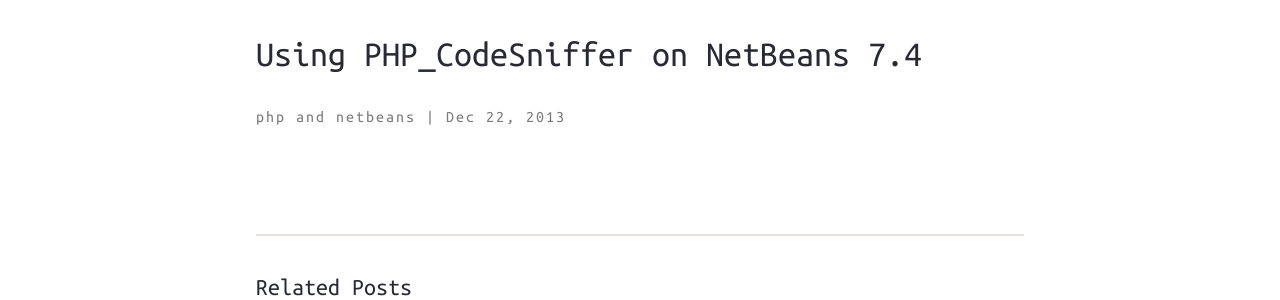
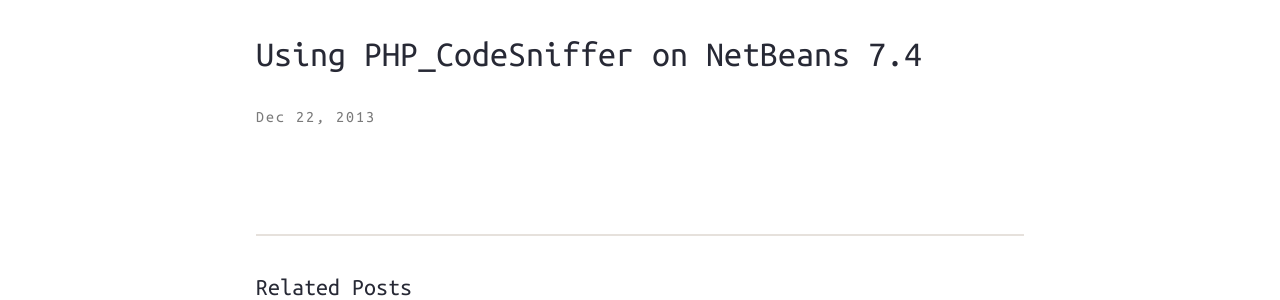
Before and after one commit to devdrops/devdrops.me, a Jekyll site: the page built from _posts/2013-12-22-using-php-codesniffer-on-netbeans-7.4.markdown, in a window 1280 px wide. Shown: the part 245-545 px from the top of the page. Built offline with Jekyll 4.4.1, drawn with Linux system fonts in a browser that asks for light colours; nearby versions of some CDN libraries.

Commit message:
Removing all categories
URL issues

```diff
--- a/_posts/2013-12-22-using-php-codesniffer-on-netbeans-7.4.markdown
+++ b/_posts/2013-12-22-using-php-codesniffer-on-netbeans-7.4.markdown
@@ -2,5 +2,5 @@
 layout: post
 title:  "Using PHP_CodeSniffer on NetBeans 7.4"
 date:   2013-12-22
-categories: php netbeans
+categories:
 ---
--- a/_posts/2014-03-29-mysql-windows-command-line-tips.markdown
+++ b/_posts/2014-03-29-mysql-windows-command-line-tips.markdown
@@ -2,5 +2,5 @@
 layout: post
 title:  "MySQL + Windows: Command Line Tips"
 date:   2014-03-29
-categories: mysql windows
+categories:
 ---
--- a/_posts/2014-09-16-using-php-cs-fixer-on-netbeans-8.0.markdown
+++ b/_posts/2014-09-16-using-php-cs-fixer-on-netbeans-8.0.markdown
@@ -2,5 +2,5 @@
 layout: post
 title:  "Using PHP CS Fixer on NetBeans 8.0"
 date:   2014-09-16
-categories: php netbeans
+categories:
 ---
```
